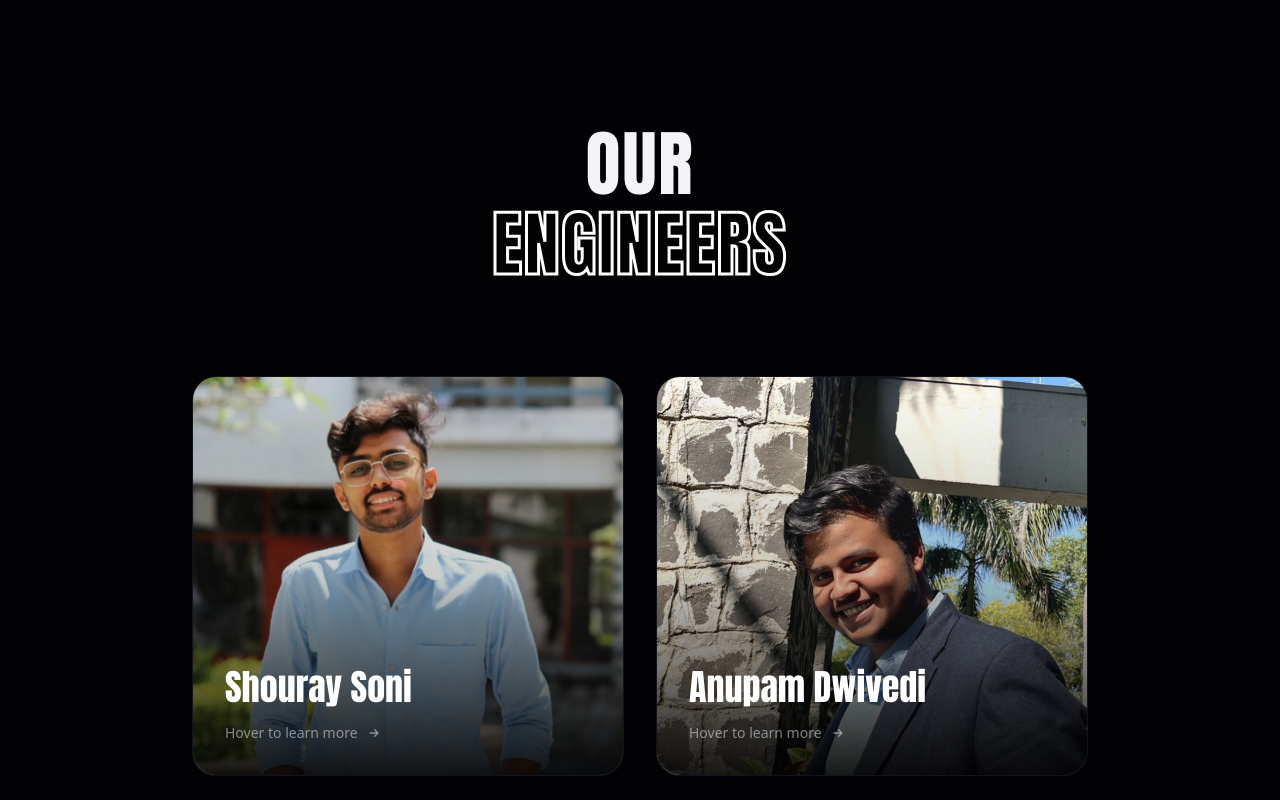
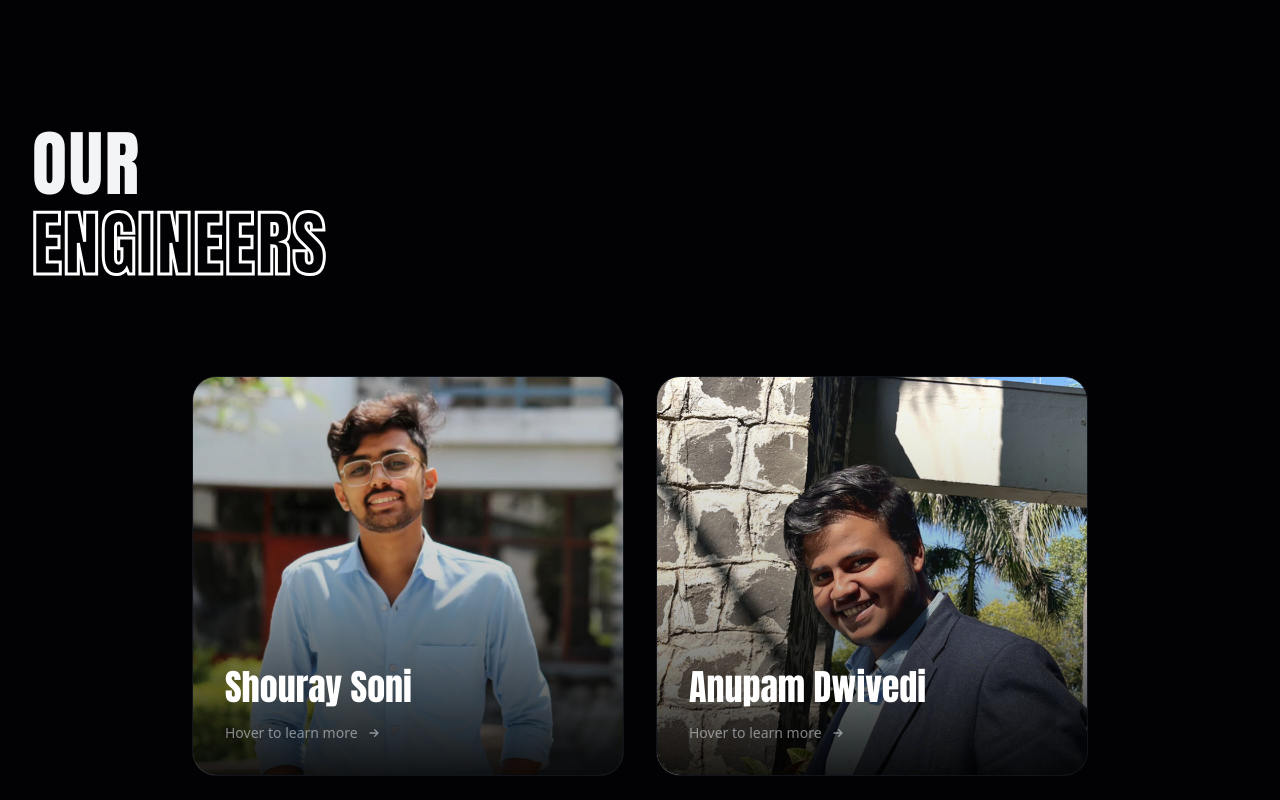
Before and after one commit to DebugWithAryan/ISFWEB, a Next.js app: page / in a window 1280 px wide. Shown: the part 1600-2400 px from the top of the page. Built offline with nearby package versions, Linux system fonts and the light colour scheme.

Commit message:
Fixed Ui

```diff
--- a/src/app/page.tsx
+++ b/src/app/page.tsx
@@ -760,9 +760,9 @@ export default function Home() {
         <div className="absolute inset-0 w-full h-full z-0 overflow-hidden">
           <div className="relative w-full h-full bg-black z-1 opacity-90"></div>
         </div>
-        <div className="relative z-10 w-full px-8 flex flex-col items-center">
+        <div className="relative z-10 w-full max-w-7xl mx-auto px-8 flex flex-col">
           {/* Title Section */}
-          <div className="text-center mb-16">
+          <div className="mb-16">
             <motion.h1
               initial={{ y: -100, opacity: 0 }}
               whileInView={{ y: 0, opacity: 1 }}
```
